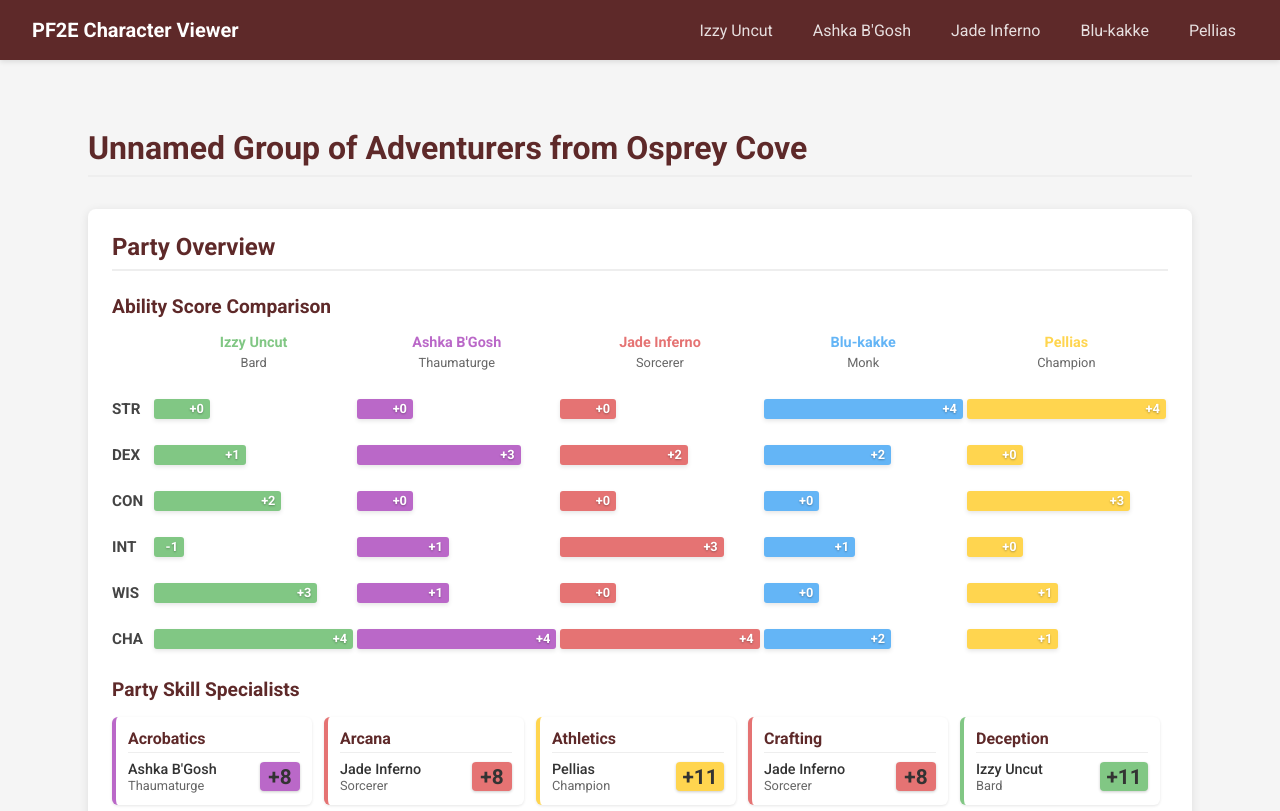
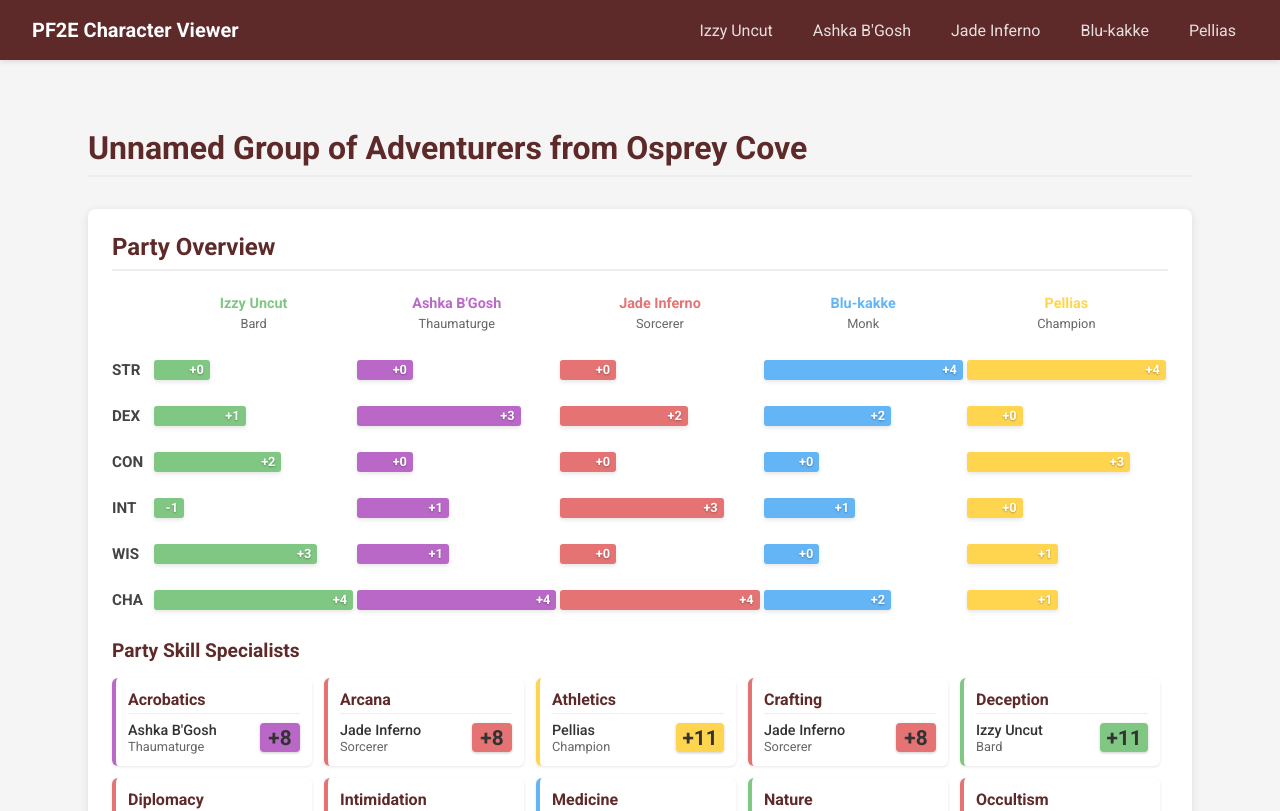
Before and after one commit to Mooknop/CNMH, a React (Create React App) app: page / in a window 1280 px wide. Shown: the top 811 px of the page. Built offline with nearby package versions, Linux system fonts and the light colour scheme.

Commit message:
Redundant title

```diff
--- a/src/components/party/PartySummary.js
+++ b/src/components/party/PartySummary.js
@@ -109,8 +109,6 @@ const PartySummary = () => {
 
       <div className="summary-content">
         <div className="ability-comparison-container">
-          <h3>Ability Score Comparison</h3>
-
           <div className="ability-comparison">
             <div className="character-column-headers">
               {partyAbilityData.map((char) => (
```
